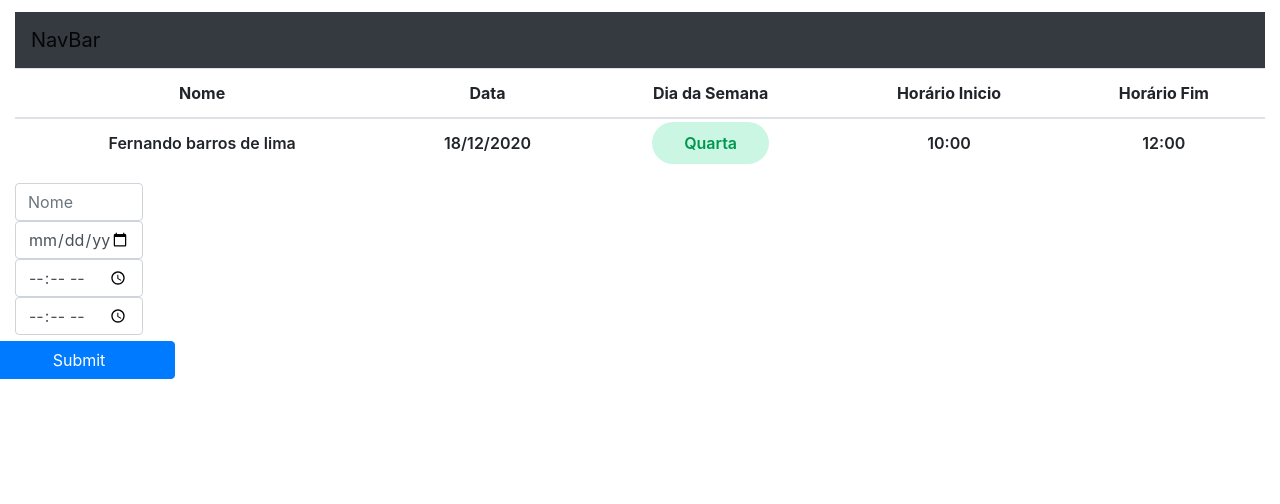
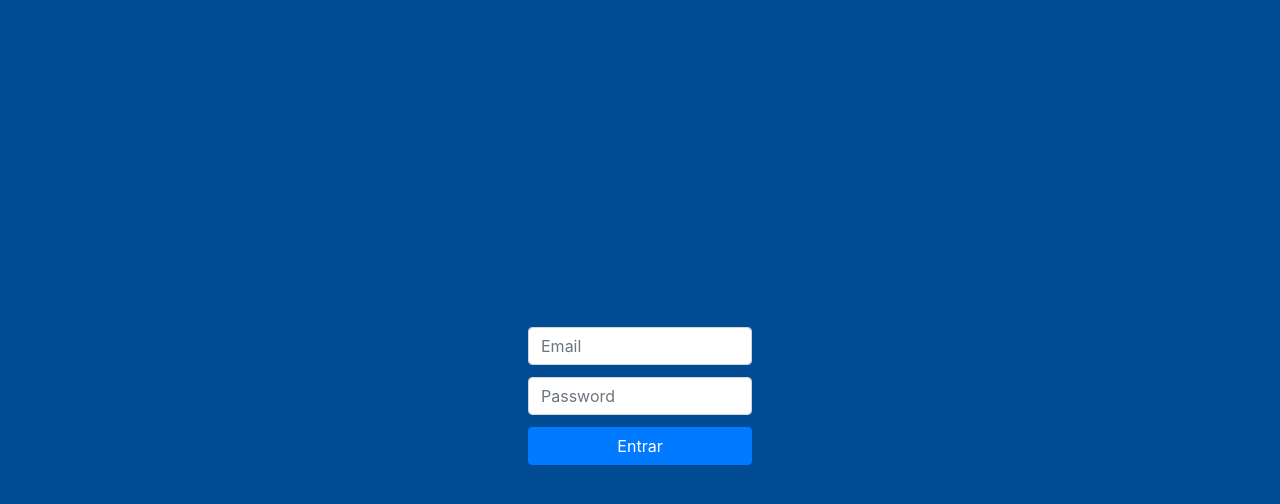
Before and after one commit to TheHumphrey/web_agendaway, a React (Create React App) app: page / in a window 1280 px wide. Shown: the top 504 px of the page. Built offline with nearby package versions, Linux system fonts and the light colour scheme.

Commit message:
Rotas e Buscar com FireBase

```diff
--- a/package.json
+++ b/package.json
@@ -13,6 +13,7 @@
     "react-bootstrap": "^1.4.0",
     "react-dom": "^17.0.1",
     "react-redux": "^7.2.2",
+    "react-router-dom": "^5.2.0",
     "react-scripts": "4.0.1",
     "redux": "^4.0.5",
     "styled-components": "^5.2.1",
--- a/src/App.js
+++ b/src/App.js
@@ -3,12 +3,18 @@ import "./App.css";
 
 import Login from "./pages/Login";
 import Home from "./pages/Home";
+import store from './store'
+import { BrowserRouter as Router, Route } from 'react-router-dom';
+import { Provider } from "react-redux";
 
 const App = () => {
   return (
-    <div className="App">
-      <Home />
-    </div>
+    <Provider store={store}>
+      <Router>
+        <Route exact path='/' component={Login} />
+        <Route exact path='/home' component={Home} />
+      </Router>
+    </Provider>
   );
 };
 
--- a/src/components/TableAgenda/index.js
+++ b/src/components/TableAgenda/index.js
@@ -1,21 +1,28 @@
-import React, { useState } from "react";
+import React, { useState, useEffect } from "react";
 
-import { useSelector, useDispatch } from "react-redux";
 
 import { Table } from "react-bootstrap";
 
 import Body from "./TableBody";
 
+import firebase from '../../configs/firebase';
+
 const TableAgenda = () => {
-  const [data, setData] = useState([
-    {
-      name: "Fernando barros de lima",
-      data: "18/12/2020",
-      weekDay: "Quarta",
-      start: "10:00",
-      finish: "12:00",
-    },
-  ]);
+
+  const [agendamento, setAgendamentos] = useState([]);
+  let listaReuniao = [];
+
+  useEffect(() => {
+    firebase.firestore().collection('agendamento').get().then(async (resultado) => {
+      await resultado.docs.forEach(doc => {
+        listaReuniao.push({
+          id: doc.id,
+          ...doc.data()
+        })
+      })
+      setAgendamentos(listaReuniao);
+    })
+  }, []);
 
   return (
     <Table>
@@ -29,7 +36,7 @@ const TableAgenda = () => {
         </tr>
       </thead>
       <tbody>
-        {data.map((item, index) => (
+        {agendamento.map((item, index) => (
           <Body data={item} key={index} />
         ))}
       </tbody>
--- a/src/pages/Login/index.js
+++ b/src/pages/Login/index.js
@@ -1,20 +1,28 @@
 import { React, useState } from "react";
+import { useDispatch } from 'react-redux';
 import { Form, Button } from "react-bootstrap";
-
+import { setIsAuth } from '../../store/reducers/isAuth/action'
+import {Link} from 'react-router-dom'
 import { Container } from "./style";
 
 import firebase from '../../configs/firebase';
 import 'firebase/auth';
+import { setUser } from "../../store/reducers/user/action";
 
 const Login = () => {
 
   const [email, setEmail] = useState();
   const [senha, setSenha] = useState();
   const [msgTipo, setMsgTipo] = useState();
+  const dispatch = useDispatch();
+  // const isAuth = useSelector(state => state.isAuth);
 
   const Logar = () => {
     firebase.auth().signInWithEmailAndPassword(email, senha).then(resultado => {
       setMsgTipo('sucesso')
+      dispatch(setIsAuth(true))
+      dispatch(setUser(email))
+      document.getElementById('logar').click()
     }).catch(erro => {
       setMsgTipo('erro')
     });
@@ -34,11 +42,14 @@ const Login = () => {
 
           <Button onClick={Logar} variant="primary" type="button">
             Entrar
-        </Button>
-        <div className="mt-2 text-white text-center">
-          {msgTipo === 'sucesso' && <span><strong>WoW!</strong> Você está conectado! &#128526; </span>}
-          {msgTipo === 'erro' && < span > <strong>Ops!</strong> Verifique o usuário e senha! &#128546;</span>}
-        </div>
+          </Button>
+
+          <Link id="logar" to='/home' />
+
+          <div className="mt-2 text-white text-center">
+            {msgTipo === 'sucesso' && <span><strong>WoW!</strong> Você está conectado! &#128526; </span>}
+            {msgTipo === 'erro' && < span > <strong>Ops!</strong> Verifique o usuário e senha! &#128546;</span>}
+          </div>
         </Form>
       </Container>
     </>
```
Also changed, not shown: 2 other files (tests, documents, lock files or other folders).
